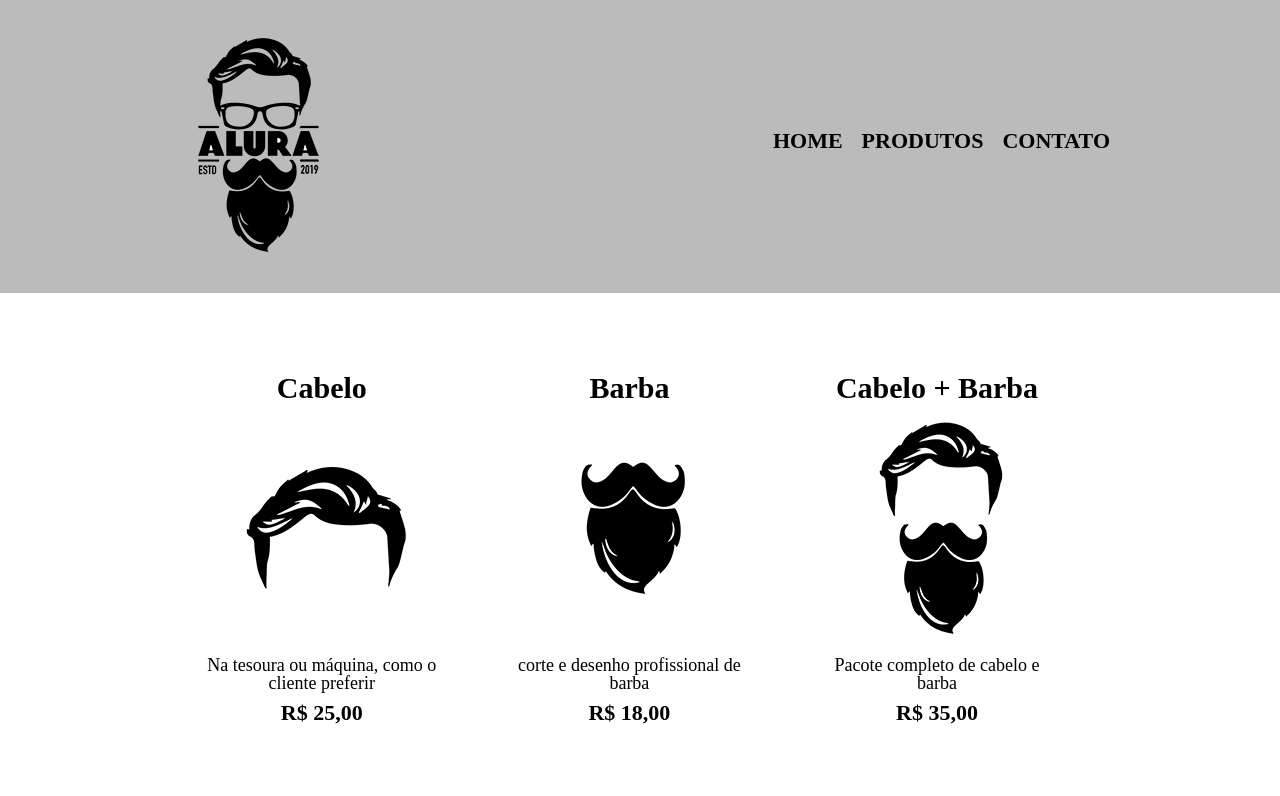
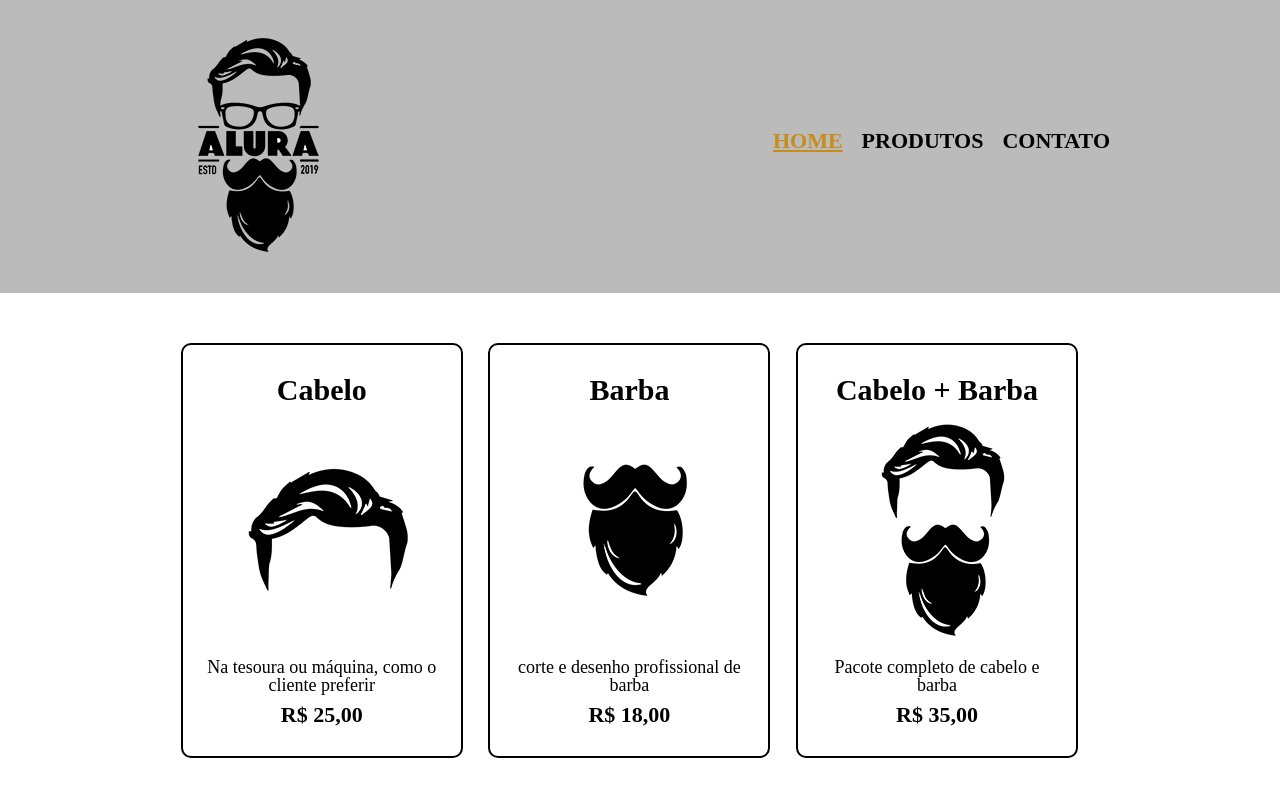
Before and after one commit to Klaus7067/barbearia-da-alura, a plain HTML site: page produtos.html in a window 1280 px wide. In both pictures the pointer is over the link "HOME". Drawn offline with Linux system fonts and the light colour scheme.

Commit message:
estou ficando doidoooo

```diff
--- a/produtos.css
+++ b/produtos.css
@@ -28,6 +28,11 @@ nav a {
 	text-decoration: none;
 }
 
+nav a:hover{
+    color: #C78C19;
+    text-decoration: underline;
+}
+
 .produtos{
 	width: 940px;
 	margin: 0 auto;
@@ -42,10 +47,23 @@ nav a {
     margin: 0 1.15%;
     padding: 30px 20px;
     box-sizing: border-box;
-    border-color: ;
-    border-width: ;
-    border-style: ;
+    border: 2px solid black;
+    border-radius: 10px;
 }
+
+.produtos li:hover{
+    border-color:#C78C19;
+}
+
+.produtos li:active{
+    border-color: #088C19;
+}
+
+.produtos li:hover h2{
+    font-size: 34px;
+}
+
+
 .produtos h2{
     font-size: 30px;
     font-weight: bold;
```
